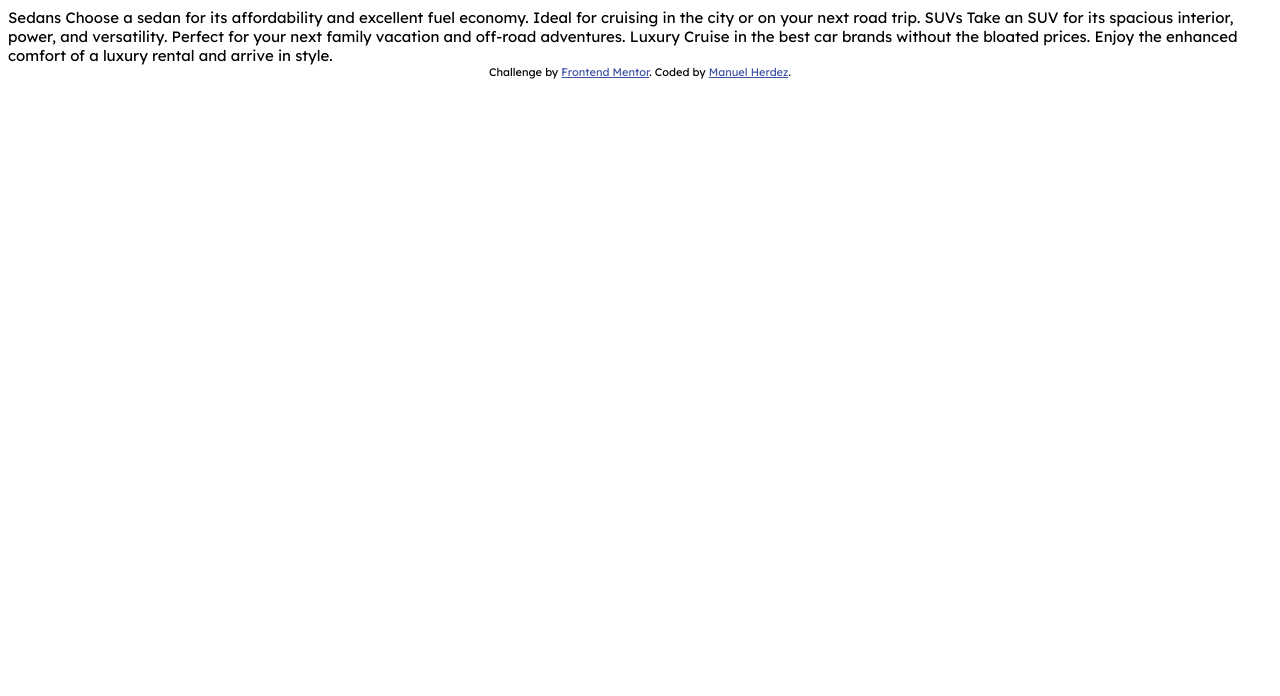
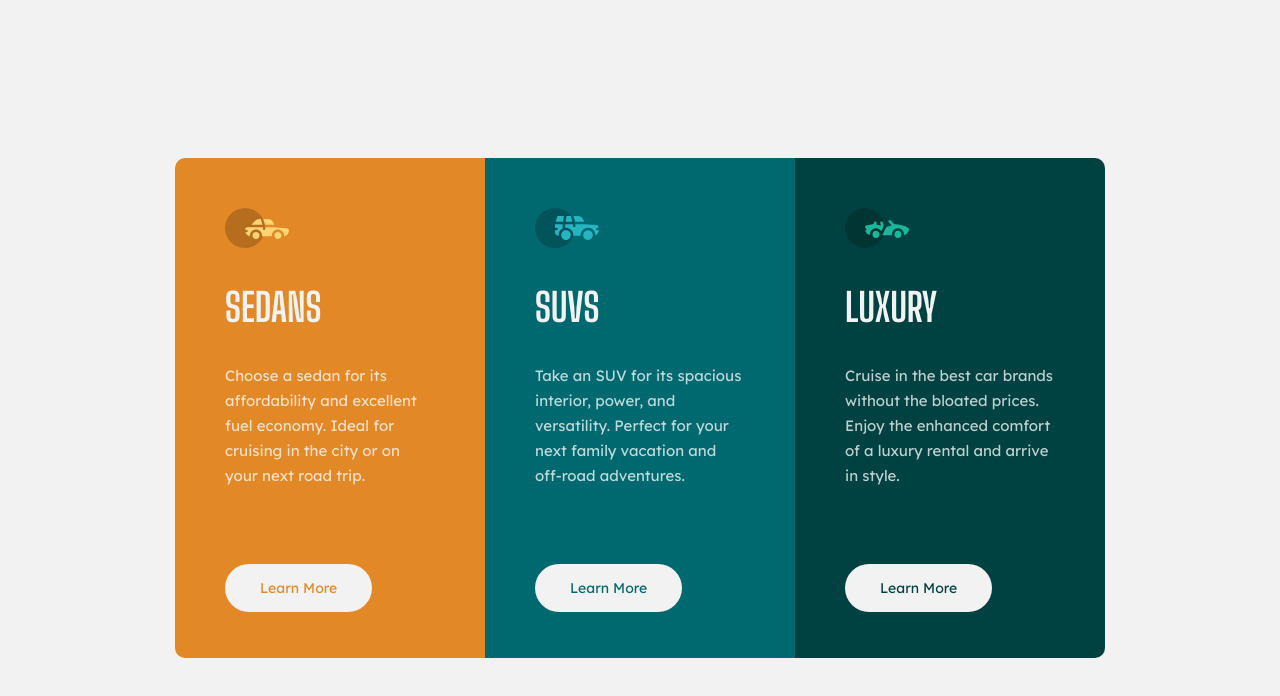
Before and after one commit to mherdez/desafio-newbie-03, a plain HTML site: page index.html in a window 1280 px wide. Drawn offline with Linux system fonts and the light colour scheme.

Commit message:
Desafio completado

```diff
--- a/index.html
+++ b/index.html
@@ -12,29 +12,88 @@
 
   <link rel="preconnect" href="https://fonts.googleapis.com">
   <link rel="preconnect" href="https://fonts.gstatic.com" crossorigin>
-  <link href="https://fonts.googleapis.com/css2?family=Big+Shoulders+Display:wght@700&family=Lexend+Deca&display=swap"
+  <link
+    href="https://fonts.googleapis.com/css2?family=Big+Shoulders+Display:wght@700&family=Lexend+Deca:wght@400&display=swap"
     rel="stylesheet">
   <link rel="stylesheet" href="style.css">
 </head>
 
 <body>
 
-  Sedans
-  Choose a sedan for its affordability and excellent fuel economy. Ideal for cruising in the city
-  or on your next road trip.
+  <!-- CARD LEFT -->
+  <div class="card card-left card-orange">
+    <div class="card-header">
+      <img src="./images/icon-sedans.svg" alt="">
+    </div>
+    <div class="card-body">
+      <div class="card-body-title">
+        <h2>Sedans</h2>
+      </div>
+      <div class="card-body-text">
+        <p>
+          Choose a sedan for its affordability and excellent fuel economy. Ideal for cruising in the city
+          or on your next road trip.
+        </p>
+      </div>
+    </div>
+    <div class="card-footer">
+      <div class="btn btn-orange">
+        Learn More
+      </div>
+    </div>
+  </div>
 
-  SUVs
-  Take an SUV for its spacious interior, power, and versatility. Perfect for your next family vacation
+  <!-- CARD CENTER -->
+  <div class="card card-cyan">
+    <div class="card-header">
+      <img src="./images/icon-suvs.svg" alt="">
+    </div>
+    <div class="card-body">
+      <div class="card-body-title">
+        <h2>SUVs</h2>
+      </div>
+      <div class="card-body-text">
+        <p>
+          Take an SUV for its spacious interior, power, and versatility. Perfect for your next family vacation
   and off-road adventures.
+        </p>
+      </div>
+    </div>
+    <div class="card-footer">
+      <div class="btn btn-cyan">
+        Learn More
+      </div>
+    </div>
+  </div>
 
-  Luxury
-  Cruise in the best car brands without the bloated prices. Enjoy the enhanced comfort of a luxury
-  rental and arrive in style.
+  <!-- CARD RIGHT -->
+  <div class="card card-right card-cyan-dark">
+    <div class="card-header">
+      <img src="./images/icon-luxury.svg" alt="">
+    </div>
+    <div class="card-body">
+      <div class="card-body-title">
+        <h2>Luxury</h2>
+      </div>
+      <div class="card-body-text">
+        <p>
+          Cruise in the best car brands without the bloated prices. Enjoy the enhanced comfort of a luxury
+          rental and arrive in style.
+        </p>
+      </div>
+    </div>
+    <div class="card-footer">
+      <div class="btn btn-cyan-dark">
+        Learn More
+      </div>
+    </div>
+  </div>
 
-  <div class="attribution">
+
+  <!-- <div class="attribution">
     Challenge by <a href="https://www.frontendmentor.io?ref=challenge" target="_blank">Frontend Mentor</a>.
     Coded by <a href="#">Manuel Herdez</a>.
-  </div>
+  </div> -->
 </body>
 
 </html>
--- a/style.css
+++ b/style.css
@@ -21,7 +21,84 @@
  }
 
 body {
-  font-family: "Big Shoulders Display", cursive;
-  font-family: "Lexend Deca", sans-serif;
+   background-color: var(--very-light-gray);
+  font-family: "Lexend Deca";
+  /* font-weight: 700; */
   font-size: 15px;
+  min-height: 100vh;
+  display: flex;
+  justify-content: center;
+  align-items: center;
 }
+
+.card {
+   width: 210px;
+   min-height: 400px;
+   padding: 50px;
+   background-color: var(--bright-orange);
+}
+
+.card-left {
+   border-radius: 10px 0px 0px 10px;
+}
+.card-right {
+   border-radius: 0px 10px 10px 0px;
+}
+
+@media (max-width: 768px) {
+   body {
+      flex-direction: column;
+      margin: 30px 0px;
+   }
+   .card-left {
+      border-radius: 10px 10px 0px 0px;
+   }
+   .card-right {
+      border-radius: 0px 0px 10px 10px;
+   }
+}
+
+.card-body-title {
+   font-family: "Big Shoulders Display";
+   font-weight: 700;
+   font-size: 26px;
+   text-transform: uppercase;
+   color: var(--very-light-gray);
+}
+
+.card-body-text {
+   color: var(--transparent-white);
+   line-height: 25px;
+   margin-bottom: 90px;
+}
+
+.card-footer {
+   margin-bottom: 5px;
+}
+
+.btn {
+   background-color: var(--very-light-gray);
+   padding: 15px 35px;
+   border-radius: 25px;
+   font-size: 14px;
+   display: inline;
+}
+
+.btn-orange {
+   color: var(--bright-orange)
+}
+.card-orange {
+   background-color: var(--bright-orange)
+}
+.btn-cyan {
+   color: var(--dark-cyan)
+}
+.card-cyan {
+   background-color: var(--dark-cyan)
+}
+.btn-cyan-dark {
+   color: var(--very-dark-cyan)
+}
+.card-cyan-dark {
+   background-color: var(--very-dark-cyan)
+}
```
